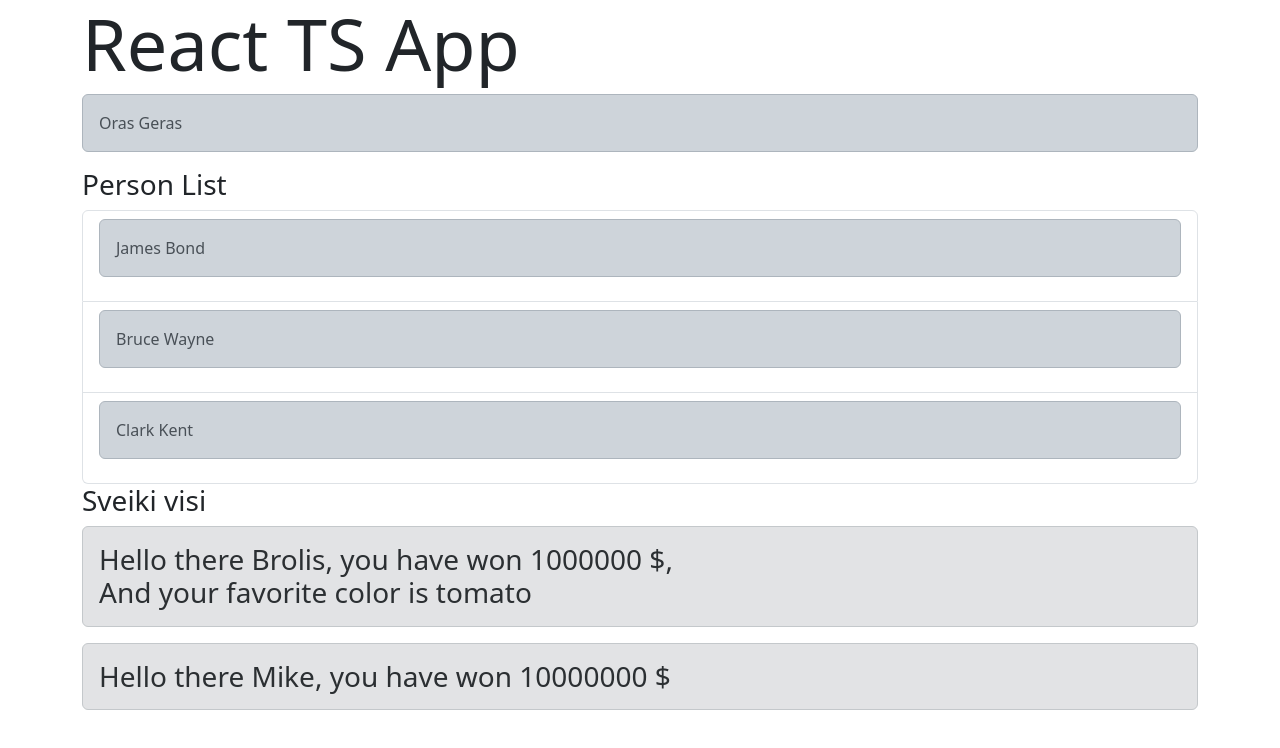
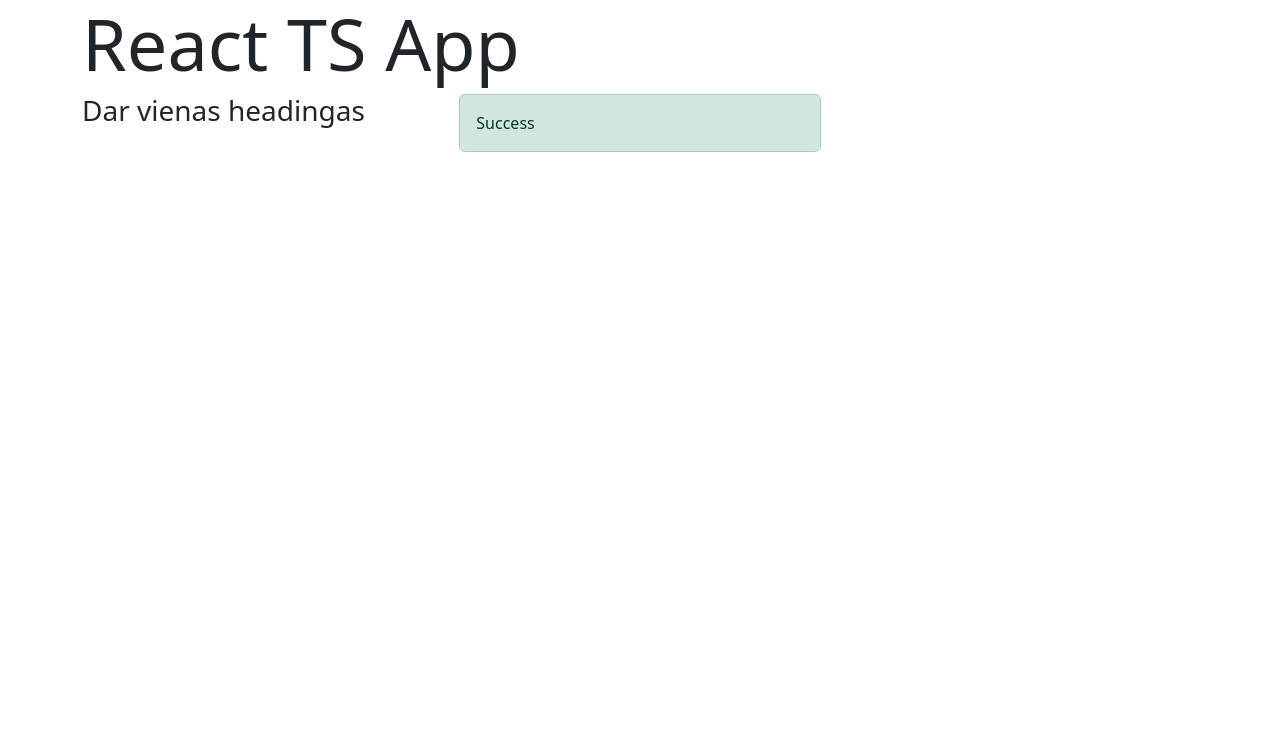
Before and after one commit to Tarvydas-Sarunas/01_react_ts_intro, a React (Vite) app: page / in a window 1280 px wide. Shown: the top 748 px of the page. Built offline with nearby package versions, Linux system fonts and the light colour scheme.

Commit message:
grid react node

```diff
--- a/src/App.tsx
+++ b/src/App.tsx
@@ -1,9 +1,11 @@
 import Greet from './components/Greet';
+import Grid from './components/Grid';
 import Heading from './components/Heading';
 import Person from './components/Person';
 
 import PersonList from './components/PersonList';
 import { PersonObj } from './components/PersonObj.type';
+import Status from './components/Status';
 
 function App() {
   const personObj: PersonObj = {
@@ -33,11 +35,20 @@ function App() {
   return (
     <div className='container'>
       <h1 className='display-2'>React TS App</h1>
-      <Person item={personObj} />
-      <PersonList list={personArr} />
-      <Heading title='Sveiki' />
-      <Greet name='Brolis' amaount={1_000_000} favoritColor='tomato' />
-      <Greet name='Mike' amaount={10_000_000} />
+      {/* <Heading title='Sveiki' /> */}
+      <Grid>
+        <Heading>Dar vienas headingas</Heading>
+        <Status status='success' />
+      </Grid>
+      {false && (
+        <>
+          <Person item={personObj} />
+          <PersonList list={personArr} />
+
+          <Greet name='Brolis' amaount={1_000_000} favoritColor='tomato' />
+          <Greet name='Mike' amaount={10_000_000} />
+        </>
+      )}
     </div>
   );
 }
--- /dev/null
+++ b/src/components/Grid.tsx
@@ -0,0 +1,12 @@
+type GridProps = {
+  children: React.ReactNode;
+};
+
+export default function Grid(props: GridProps) {
+  const styles: React.CSSProperties = {
+    display: 'grid',
+    gridTemplateColumns: 'repeat(3, 1fr)',
+    gap: '1rem',
+  };
+  return <div style={styles}>{props.children}</div>;
+}
--- a/src/components/Heading.tsx
+++ b/src/components/Heading.tsx
@@ -1,8 +1,9 @@
 type HeadingProps = {
-  title: string;
+  title?: string;
+  children: string;
 };
 
 export default function Heading(props: HeadingProps) {
   console.log('props ===', props);
-  return <h3>{props.title} visi</h3>;
+  return <h3>{props.children}</h3>;
 }
--- /dev/null
+++ b/src/components/Status.tsx
@@ -0,0 +1,29 @@
+type StatusProps = {
+  status: 'loading' | 'error' | 'success';
+};
+
+export default function Status(props: StatusProps) {
+  console.log('props ===', props);
+  let classForStatus = '';
+  if (props.status === 'error') {
+    classForStatus = 'danger';
+  } else if (props.status === 'loading') {
+    classForStatus = 'info';
+  } else {
+    classForStatus = 'success';
+  }
+
+  return (
+    <div>
+      <div className={`text-capitalize alert alert-${classForStatus}`}>{props.status}</div>
+
+      {/* {props.status === 'success' && <div className='alert alert-success'>Success</div>}
+      {props.status === 'error' && <div className='alert alert-success'>Error</div>}
+      {props.status === 'loading' && <div className='alert alert-info'>Loading</div>} */}
+
+      {/* <div className='alert alert-success'>Success</div>
+      <div className='alert alert-danger'>Error</div>
+      <div className='alert alert-info'>Loading</div> */}
+    </div>
+  );
+}
```
